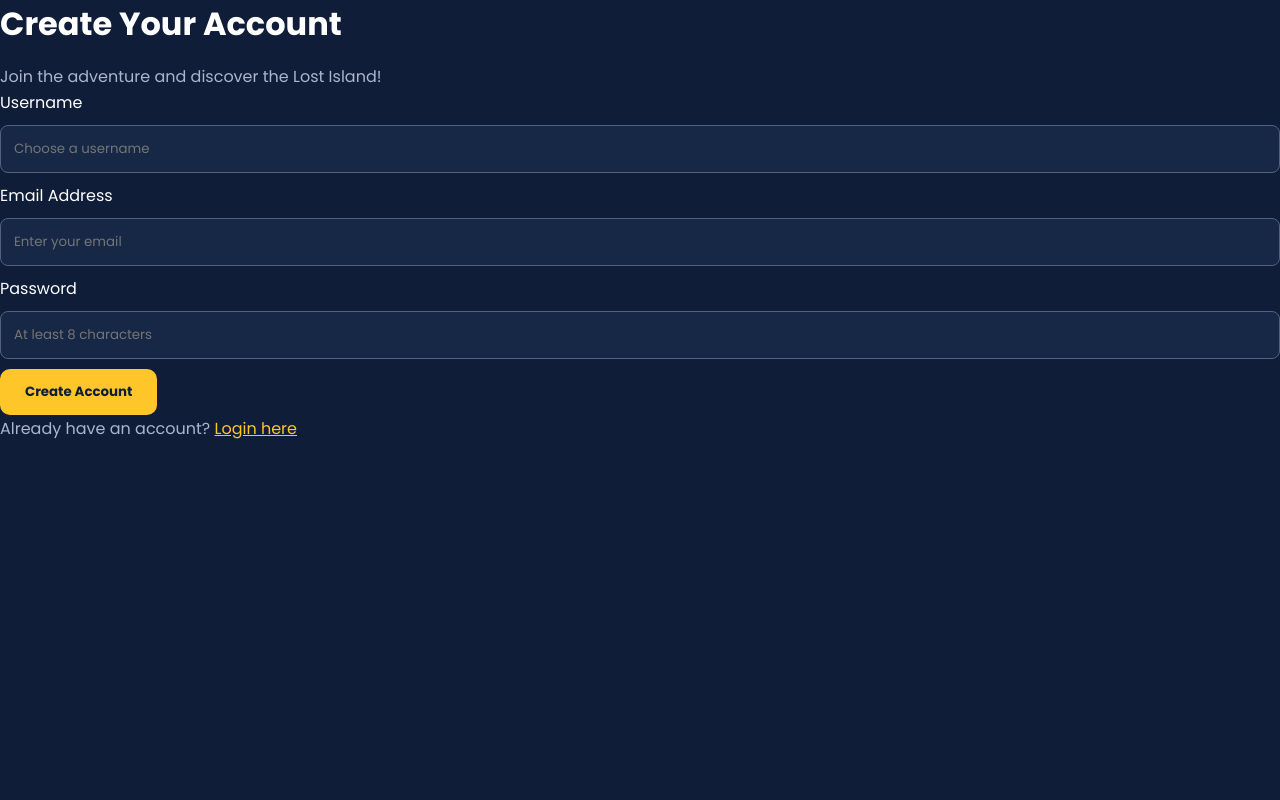
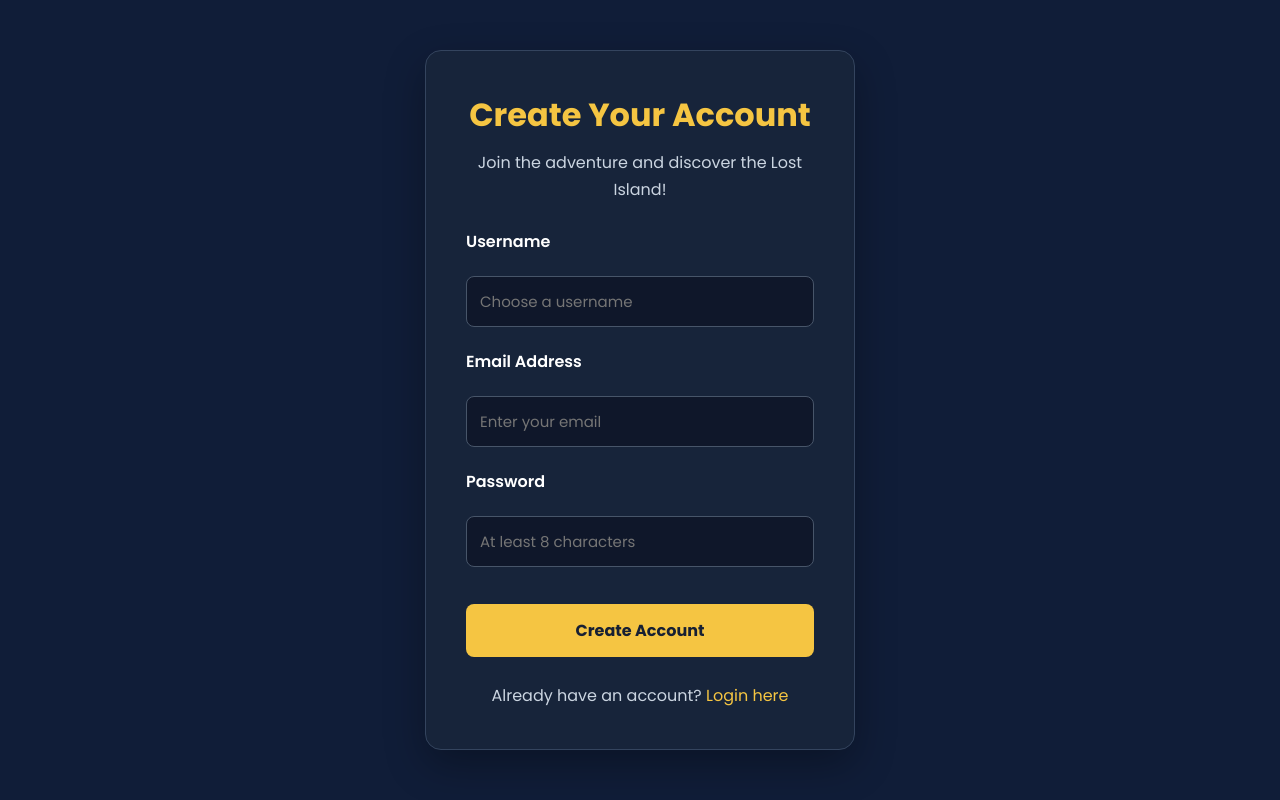
Before and after one commit to maqeel2038-ux/Treasure-Hunt-Lost-Island, a PHP site: page /register.php in a window 1280 px wide. Run offline with PHP 8.4, Linux system fonts and the light colour scheme.

Commit message:
Add styling to registration page

```diff
--- a/assets/css/style.css
+++ b/assets/css/style.css
@@ -100,3 +100,98 @@ a {
         width: 92%;
     }
 }
+
+
+/* Registration Page */
+
+.auth-container {
+    min-height: 100vh;
+    display: flex;
+    justify-content: center;
+    align-items: center;
+    padding: 30px 20px;
+}
+
+.auth-card {
+    width: 100%;
+    max-width: 430px;
+    padding: 40px;
+    background: #17243a;
+    border: 1px solid #34445e;
+    border-radius: 16px;
+    text-align: center;
+    box-shadow: 0 15px 40px rgba(0, 0, 0, 0.3);
+}
+
+.auth-card h1 {
+    color: #f5c542;
+    margin-bottom: 10px;
+}
+
+.auth-card p {
+    color: #cbd5e1;
+    margin-bottom: 25px;
+}
+
+.auth-card form {
+    display: flex;
+    flex-direction: column;
+    text-align: left;
+    gap: 12px;
+}
+
+.auth-card label {
+    color: #ffffff;
+    font-weight: 600;
+}
+
+.auth-card input {
+    padding: 13px;
+    border: 1px solid #475569;
+    border-radius: 8px;
+    background: #0f172a;
+    color: white;
+    font-size: 15px;
+}
+
+.auth-card input:focus {
+    outline: 2px solid #f5c542;
+    border-color: #f5c542;
+}
+
+.auth-card button {
+    margin-top: 15px;
+    padding: 14px;
+    background: #f5c542;
+    color: #172033;
+    border: none;
+    border-radius: 8px;
+    font-weight: bold;
+    font-size: 16px;
+    cursor: pointer;
+}
+
+.auth-card button:hover {
+    background: #eab308;
+}
+
+.auth-card .error-message {
+    color: #fecaca;
+    background: #7f1d1d;
+    padding: 10px;
+    border-radius: 8px;
+}
+
+.auth-card .auth-link {
+    margin-top: 25px;
+    margin-bottom: 0;
+}
+
+.auth-card a {
+    color: #f5c542;
+    text-decoration: none;
+}
+
+.auth-card a:hover {
+    text-decoration: underline;
+}
```
